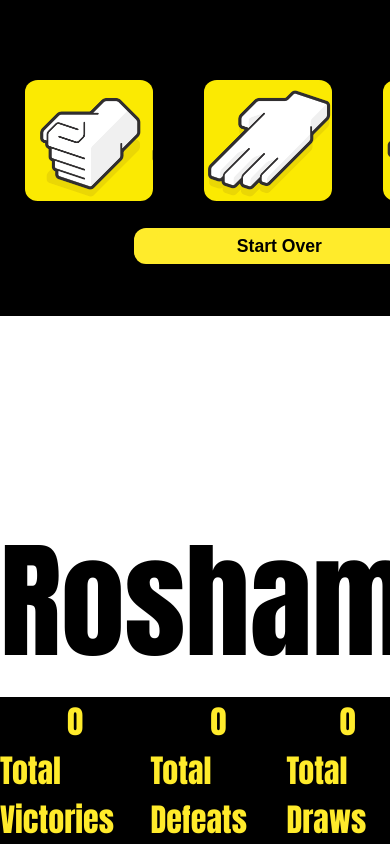
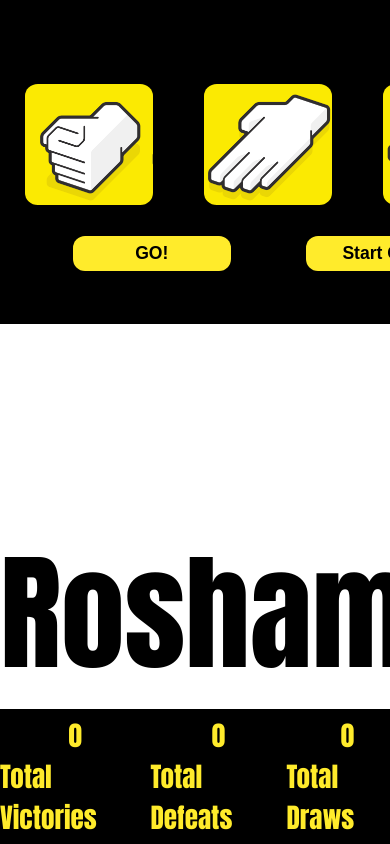
Before and after one commit to ZackLyon/lab-03-rock-paper-scissors, a plain HTML site: page index.html in a window 390 px wide. Shown: the top 844 px of the page. Drawn offline with Linux system fonts and the light colour scheme.

Commit message:
mobile buttons styling

```diff
--- a/styles/home.css
+++ b/styles/home.css
@@ -109,15 +109,24 @@ section    {
 }
 
 
-
-img{
-
-
+button{
+    width:9em;
 }
 
 label{
     max-width: 4em;
+}
+
+#sub-btn {
+    left: 1em;
+}
+
+#reset-btn {
+    right: 1em;
+}
+
+.total-display > div{
+font-size:.85em;
+}
 
 }
-
-} */
```
